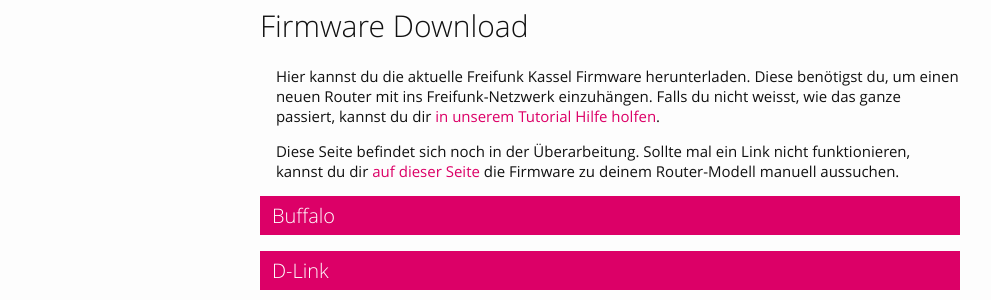
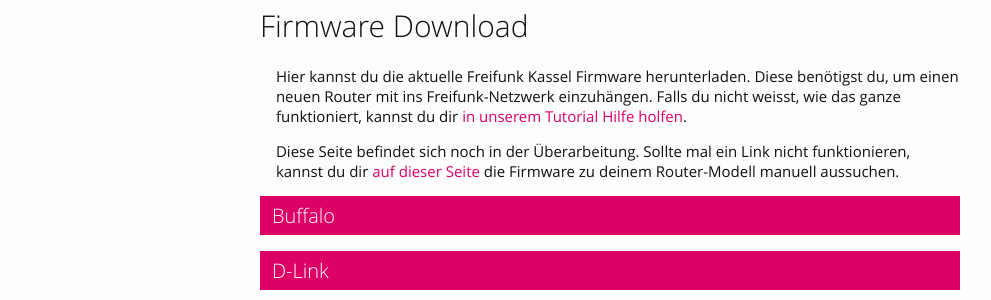
Before and after one commit to freifunkks/freifunkks.github.com, a Jekyll site: the page built from firmware.html, in a window 1280 px wide. Shown: the part 263-563 px from the top of the page, without its empty margins (144-1135 px from the left). Built offline with Jekyll 4.4.1, drawn with Linux system fonts in a browser that asks for light colours.

```diff
--- a/firmware.html
+++ b/firmware.html
@@ -6,8 +6,8 @@ permalink: /firmware/
 ---
 
 <h1>{{ page.title }}</h1>
-<p>Hier kannst du die aktuelle Freifunk Kassel Firmware herunterladen. Diese benötigst du, um einen neuen Router mit ins Freifunk-Netzwerk einzuhängen. Falls du nicht weisst, wie das ganze passiert, kannst du dir <a href="/tutorial/">in unserem Tutorial Hilfe holfen</a>.</p>
-<p>Diese Seite befindet sich noch in der Überarbeitung. Sollte mal ein Link nicht funktionieren, kannst du dir <a href="http://dl.ffks.de/images/stable/factory/">auf dieser Seite</a> die Firmware zu deinem Router-Modell manuell aussuchen.</p>
+<p>Hier kannst du die aktuelle Freifunk Kassel Firmware herunterladen. Diese benötigst du, um einen neuen Router mit ins Freifunk-Netzwerk einzuhängen. Falls du nicht weisst, wie das ganze funktioniert, kannst du dir <a href="/tutorial/">in unserem Tutorial Hilfe holfen</a>.</p>
+<p>Diese Seite befindet sich noch in der Überarbeitung. Sollte mal ein Link nicht funktionieren, kannst du dir <a target="_blank" href="http://dl.ffks.de/images/stable/factory/">auf dieser Seite</a> die Firmware zu deinem Router-Modell manuell aussuchen.</p>
 <form action="/download/">
   {% for vendor in site.data.firmware.vendors %}
     <input type="radio" name="vendor" value="{{ vendor.id }}" class="vendor" id="vendor-{{ vendor.id }}" />
```
Also changed, not shown: tutorial.md (+7 -8 lines).
